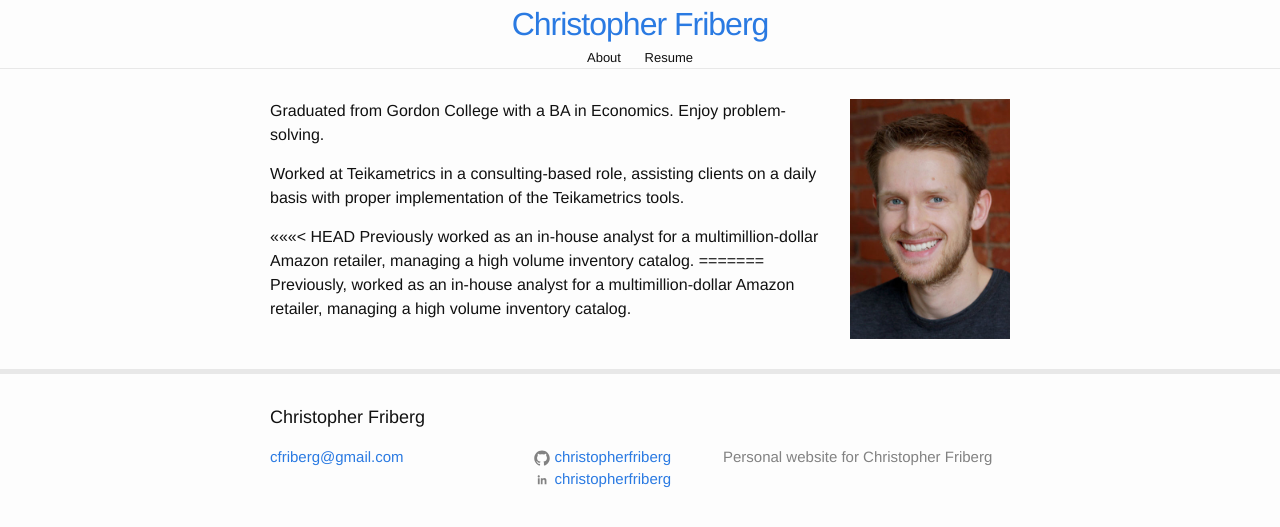
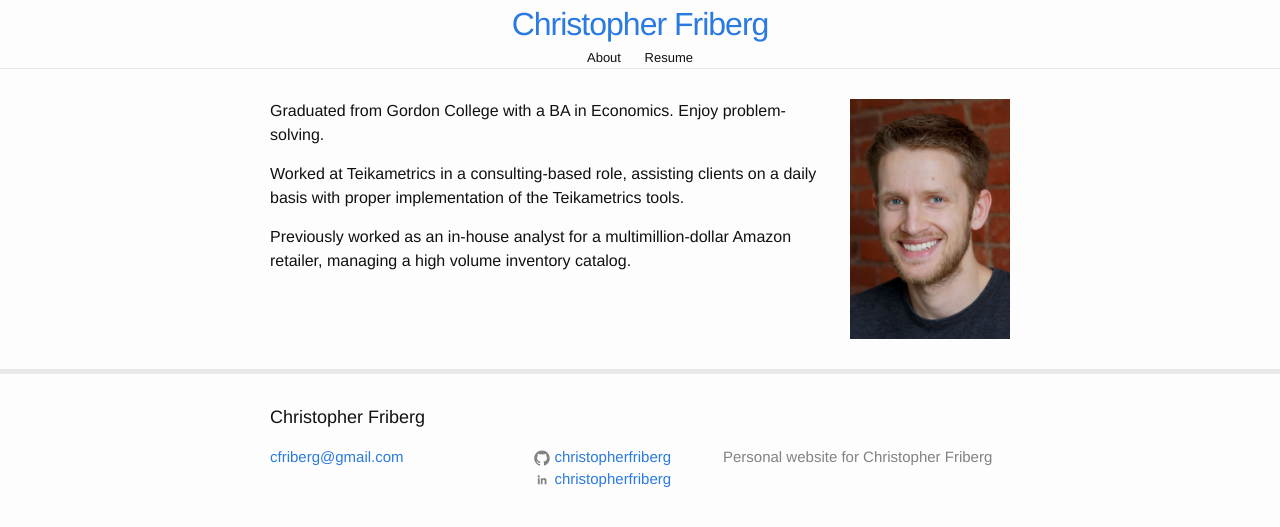
Before and after one commit to christopherfriberg/christopherfriberg, a Jekyll site: the page built from about.md, in a window 1280 px wide. Shown: the top 527 px of the page. Built offline with Jekyll 4.4.1, drawn with Linux system fonts in a browser that asks for light colours.

Commit message:
Remove merge leftovers

```diff
--- a/about.md
+++ b/about.md
@@ -11,7 +11,4 @@ Graduated from Gordon College with a BA in Economics. Enjoy problem-solving.
 
 Worked at Teikametrics in a consulting-based role, assisting clients on a daily basis with proper implementation of the Teikametrics tools.
 
-<<<<<<< HEAD
 Previously worked as an in-house analyst for a multimillion-dollar Amazon retailer, managing a high volume inventory catalog.
-=======
-Previously, worked as an in-house analyst for a multimillion-dollar Amazon retailer, managing a high volume inventory catalog.
--- a/index.html
+++ b/index.html
@@ -11,9 +11,6 @@ layout: default
   <h1 class="page-heading">Christopher Friberg</h1>
 
   <p class="intro">
-  <h1 class="page-heading">Christopher Friberg</h1>
-
-  <p class="resume">
     View a quick bio in the <a href="/about">About</a> section.
     View resume in the <a href="/resume">Resume</a> section.
   </p>
```
